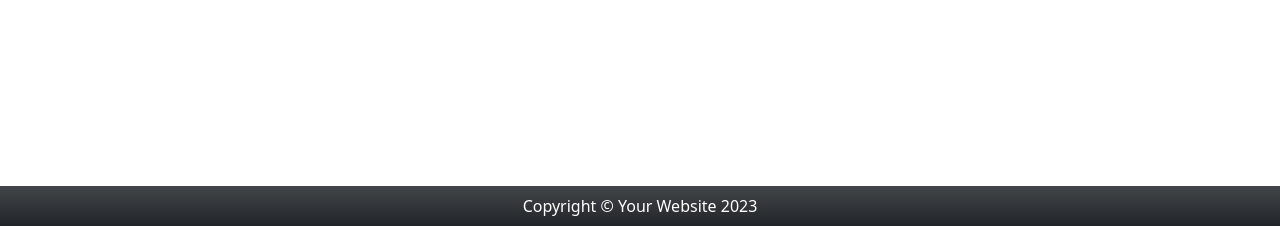
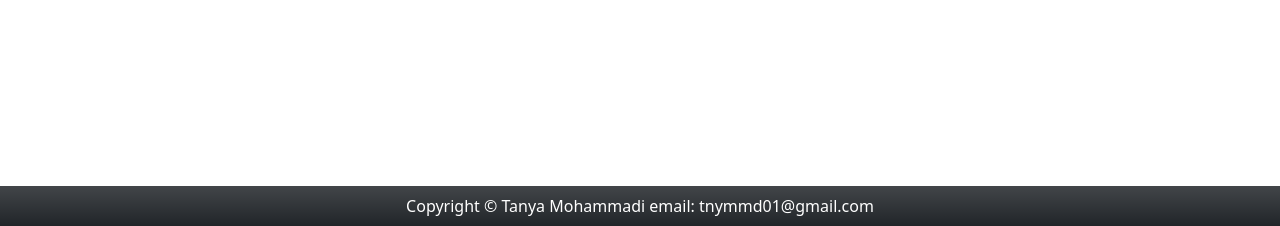
Before and after one commit to tanyam001/painting, a Django app: page / in a window 1280 px wide. Shown: the part 574-800 px from the top of the page. Run offline with Django 4.2, Linux system fonts and the light colour scheme; data that the repository does not hold is empty; some libraries are stand-ins or nearby versions.

Commit message:
edit footer

```diff
--- a/paintings/templates/fragments/footer.html
+++ b/paintings/templates/fragments/footer.html
@@ -1,6 +1,6 @@
 
 <footer class="py-2 bg-dark bg-gradient fixed-bottom">
-    <div class="container"><p class="m-0 text-center text-white">Copyright &copy; Your Website 2023</p></div>
+    <div class="container"><p class="m-0 text-center text-white">Copyright &copy; Tanya Mohammadi email: tnymmd01@gmail.com</p></div>
 </footer>
 <!-- Bootstrap core JS-->
 <script src="https://cdn.jsdelivr.net/npm/bootstrap@5.2.3/dist/js/bootstrap.bundle.min.js"></script>
```
